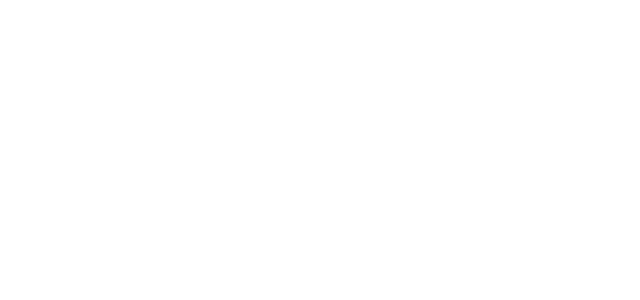
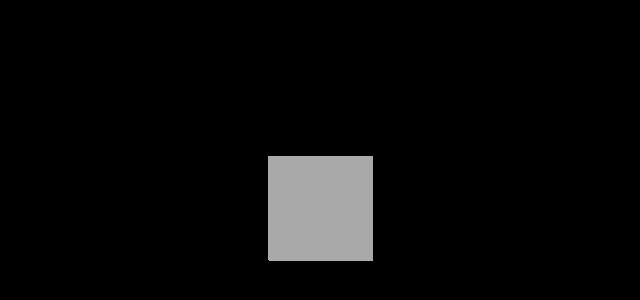
Before and after one commit to AlexTo1290/Multi-Motorways, a React (Create React App) app in the folder multi-motorways/: page / in a window 1280 px wide. Shown: the part 192-492 px from the top of the page, without its empty margins (319-959 px from the left). Built offline with nearby package versions, Linux system fonts and the light colour scheme.

Commit message:
display canvas and add plane object to scene

```diff
--- a/multi-motorways/package.json
+++ b/multi-motorways/package.json
@@ -3,12 +3,15 @@
   "version": "0.1.0",
   "private": true,
   "dependencies": {
+    "@react-three/fiber": "^8.13.7",
     "@testing-library/jest-dom": "^5.17.0",
     "@testing-library/react": "^13.4.0",
     "@testing-library/user-event": "^13.5.0",
     "react": "^18.2.0",
     "react-dom": "^18.2.0",
     "react-scripts": "5.0.1",
+    "recoil": "^0.7.7",
+    "three": "^0.155.0",
     "web-vitals": "^2.1.4"
   },
   "scripts": {
--- a/multi-motorways/src/App.js
+++ b/multi-motorways/src/App.js
@@ -1,14 +1,20 @@
 import { Canvas } from "@react-three/fiber";
+
+import "./styles/styles.css";
 
 function App() {
   return (
-    <Canvas orthographic>
-      <ambientLight intensity={1} />
-      <spotLight position={[10, 10, 10]} angle={0.15} penumbra={1} />
-      <pointLight position={[-10, -10, -10]} />
-
-
-    </Canvas>
+    <div className="Fill">
+      <Canvas>
+        <ambientLight intensity={1} />
+          <spotLight position={[10, 10, 10]} angle={0.15} penumbra={1} />
+          <pointLight position={[-10, -10, -10]} />
+        <mesh>
+          <planeGeometry/>
+          <meshToonMaterial color="white" />
+        </mesh>
+      </Canvas>
+    </div>
   );
 }
 
--- /dev/null
+++ b/multi-motorways/src/styles/styles.css
@@ -0,0 +1,20 @@
+*{
+    margin: 0;
+    padding: 0;
+    box-sizing: border-box;
+}
+
+.Fill{
+    width: 100vw;
+    height: 100vh;
+}
+
+Canvas{
+    width: 100vw;
+    height: 100vh;
+    background-color: black;
+    position: absolute;
+    top: 0;
+    left: 0;
+    z-index: 1;
+}
```
Also changed, not shown: package.json (deleted, +0 -7 lines), 2 other files (tests, documents, lock files or other folders).
